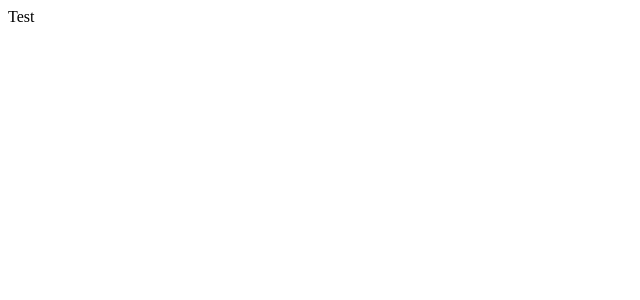
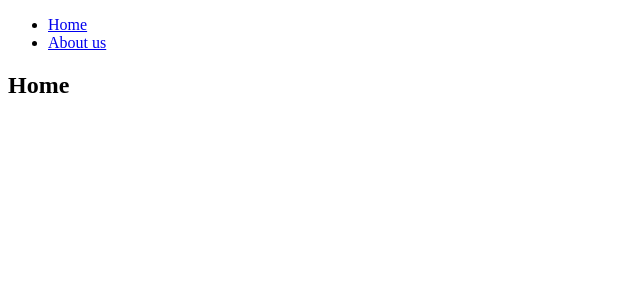
Before and after one commit to TrickyPie/rs-school-react, a React (Vite) app: page / in a window 1280 px wide. Shown: the top 300 px of the page, without its empty margins (0-640 px from the left). Built offline with nearby package versions, Linux system fonts and the light colour scheme.

Commit message:
feat: add router with 3 pages

```diff
--- a/src/App.tsx
+++ b/src/App.tsx
@@ -1,7 +1,27 @@
 import React from 'react';
+import { BrowserRouter, Link } from 'react-router-dom';
+import Routes from './router';
 
-function App() {
-  return <div>Test</div>;
+class App extends React.Component {
+  render() {
+    return (
+      <BrowserRouter>
+        <header className="header">
+          <nav className="navigation">
+            <ul className="navigation-list">
+              <li className="navigation-item">
+                <Link to="/">Home</Link>
+              </li>
+              <li className="navigation-item">
+                <Link to="/about-us">About us</Link>
+              </li>
+            </ul>
+          </nav>
+        </header>
+        <Routes />
+      </BrowserRouter>
+    );
+  }
 }
 
 export default App;
--- a/src/main.tsx
+++ b/src/main.tsx
@@ -3,8 +3,11 @@ import ReactDOM from 'react-dom/client';
 import App from './App';
 import './index.css';
 
-ReactDOM.createRoot(document.getElementById('root') as HTMLElement).render(
-  <React.StrictMode>
-    <App />
-  </React.StrictMode>
-);
+const rootElement = document.getElementById('root');
+if (rootElement) {
+  ReactDOM.createRoot(rootElement).render(
+    <React.StrictMode>
+      <App />
+    </React.StrictMode>
+  );
+}
--- /dev/null
+++ b/src/router.tsx
@@ -0,0 +1,19 @@
+import React from 'react';
+import { Routes, Route } from 'react-router-dom';
+import AboutUs from './pages/about';
+import NotFound from './pages/notfound';
+import Home from './pages/home';
+
+class AppRouter extends React.Component {
+  render() {
+    return (
+      <Routes>
+        <Route path="/" element={<Home />} />
+        <Route path="/about-us" element={<AboutUs />} />
+        <Route path="*" element={<NotFound />} />
+      </Routes>
+    );
+  }
+}
+
+export default AppRouter;
```
